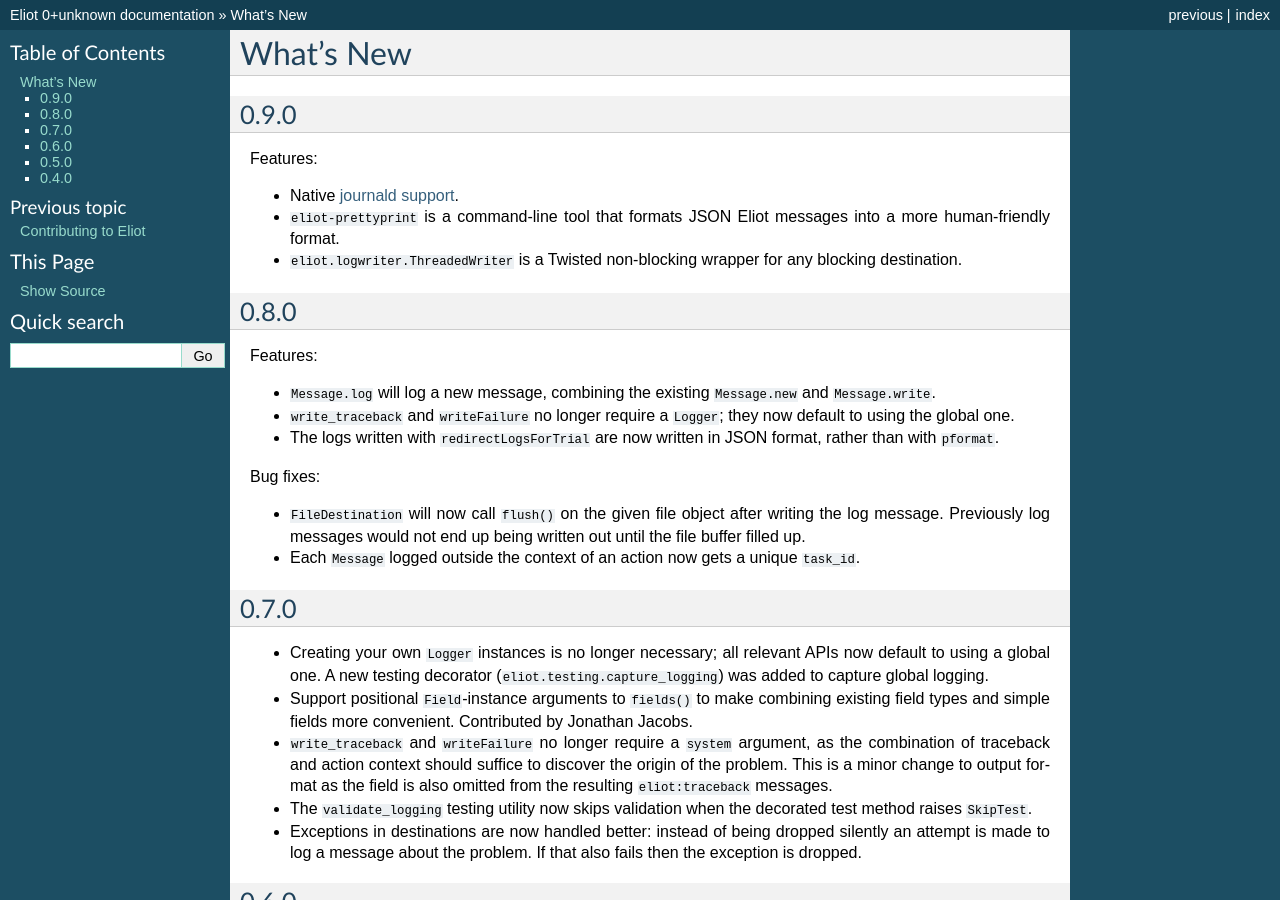
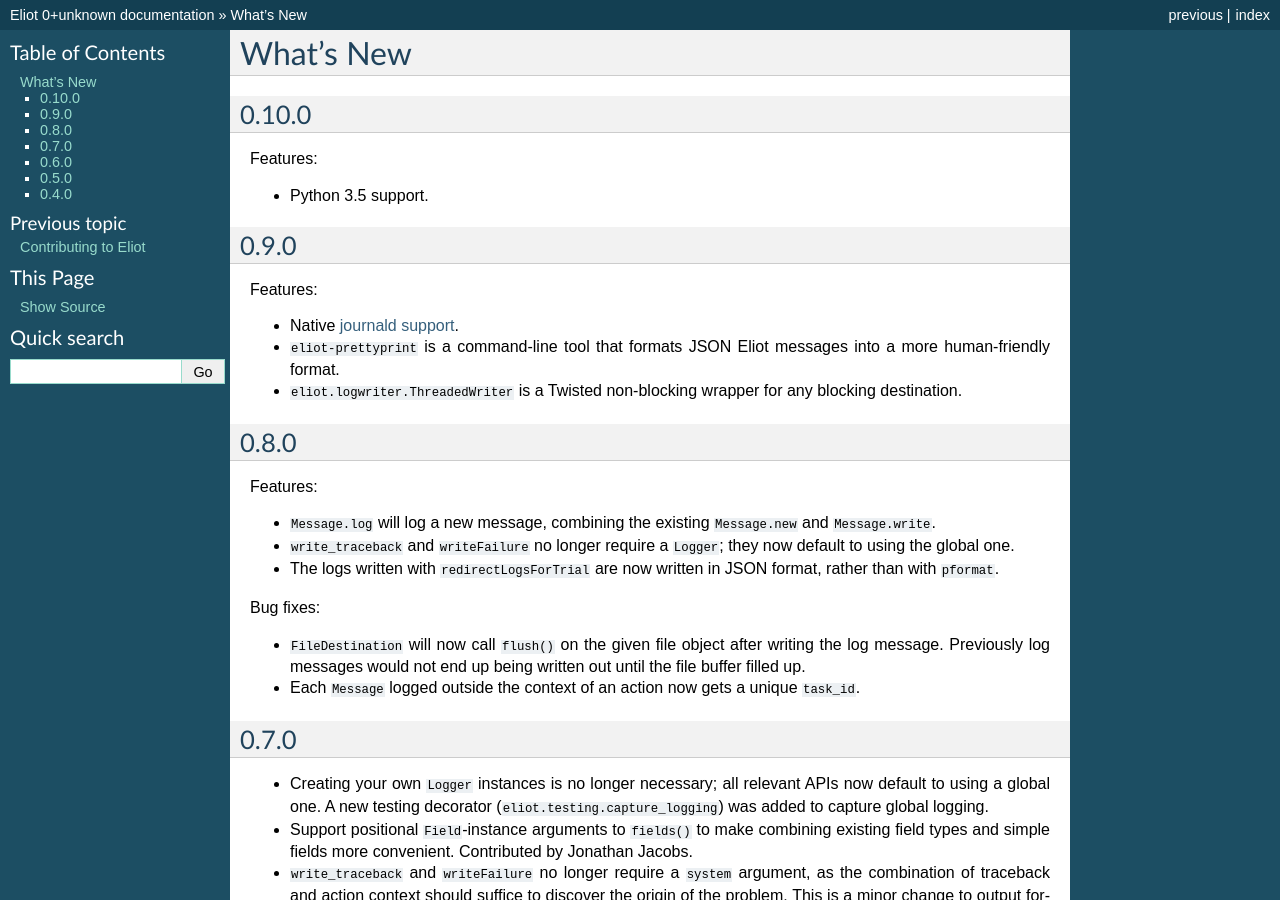
Before and after one commit to itamarst/eliot, a Sphinx documentation site: the page built from docs/source/news.rst, in a window 1280 px wide and 900 px high. Built offline with Sphinx 7.4.7, drawn with Linux system fonts in a browser that asks for light colours.

Commit message:
Python 3.5 support.

```diff
--- a/README.rst
+++ b/README.rst
@@ -26,7 +26,7 @@
 * Excellent support for unit testing your code's logging.
 * Optional Twisted support.
 * Native journald support, easily usable by Logstash/Elasticsearch.
-* Supports CPython 2.7, 3.3, 3.4 and PyPy.
+* Supports CPython 2.7, 3.3, 3.4, 3.5 and PyPy.
 
 .. _PEP 8: http://legacy.python.org/dev/peps/pep-0008/
 .. _Twisted: https://twistedmatrix.com/documents/current/core/development/policy/coding-standard.html
--- a/docs/source/news.rst
+++ b/docs/source/news.rst
@@ -1,5 +1,12 @@
 What's New
 ==========
+
+0.10.0
+^^^^^^
+
+Features:
+
+* Python 3.5 support.
 
 0.9.0
 ^^^^^
--- a/setup.py
+++ b/setup.py
@@ -27,6 +27,7 @@
         'Programming Language :: Python :: 3',
         'Programming Language :: Python :: 3.3',
         'Programming Language :: Python :: 3.4',
+        'Programming Language :: Python :: 3.5',
         'Programming Language :: Python :: Implementation :: CPython',
         'Programming Language :: Python :: Implementation :: PyPy',
         'Topic :: System :: Logging',
```
Also changed, not shown: 2 other files.
